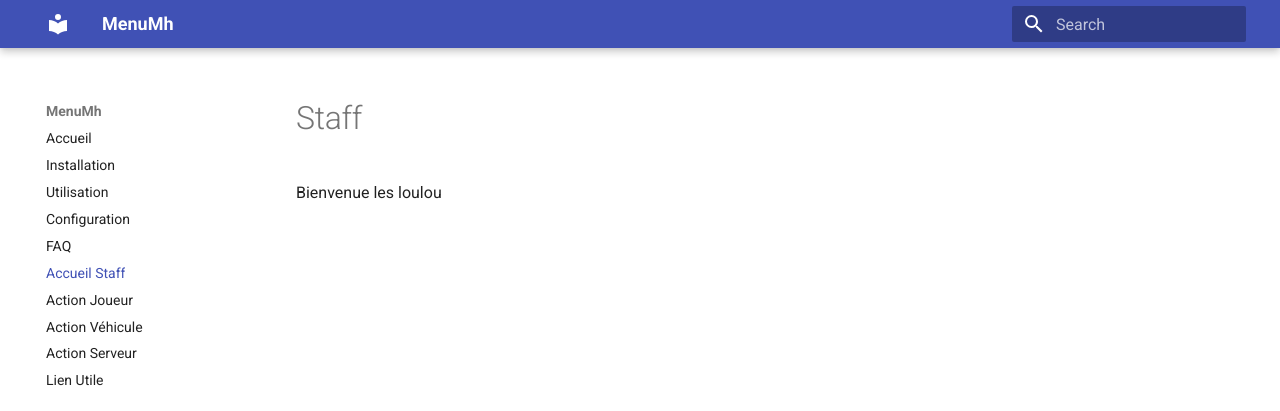
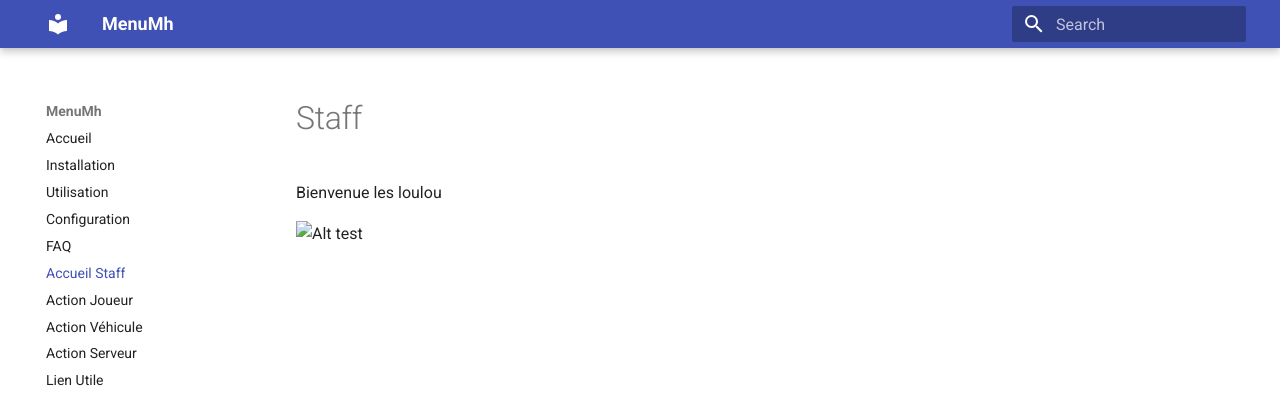
Before and after one commit to BastouP/DocMh, an MkDocs documentation site: the page built from docs/Staff.md, in a window 1280 px wide. Shown: the top 411 px of the page. Built offline with MkDocs 1.6.1 and Material for MkDocs 9.7.7, drawn with Linux system fonts in a browser that asks for light colours.

Commit message:
Update Staff.md

```diff
--- a/docs/Staff.md
+++ b/docs/Staff.md
@@ -2,4 +2,5 @@
 
 Bienvenue les loulou
 
- <link rel="icon" href="../assets/images/Menu_Admin.png">
+
+ ![Alt test](site\assets\images\Menu_Admin.jpg)
```
